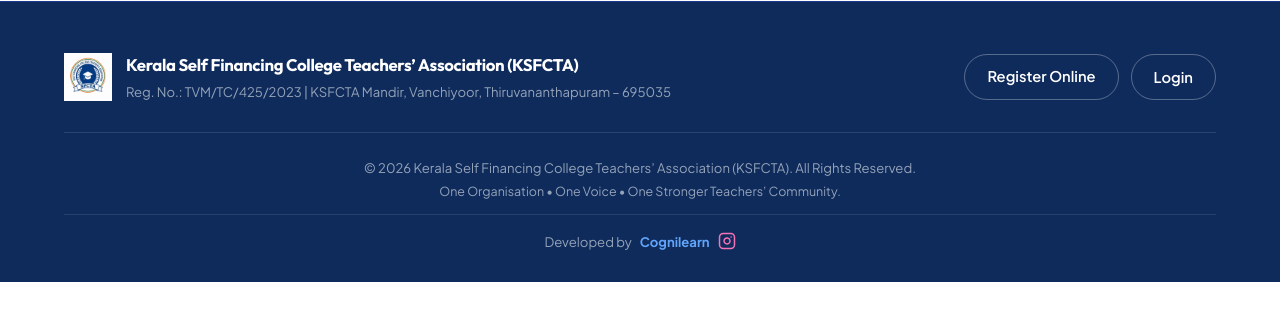
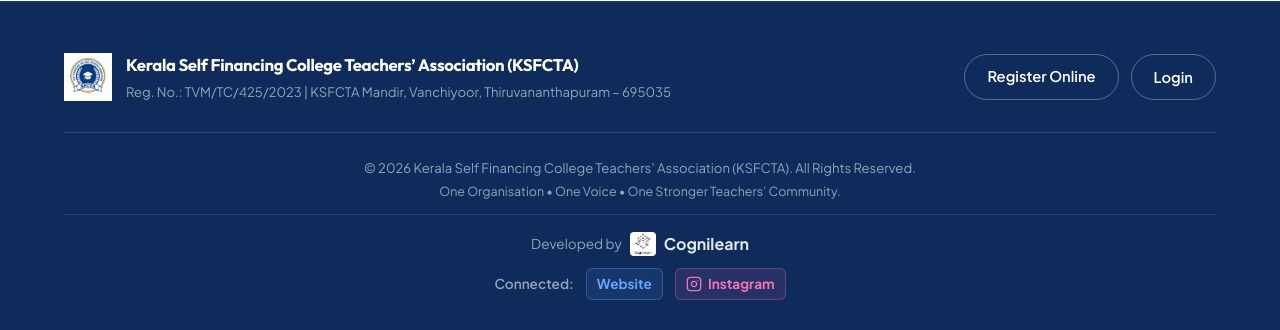
Before and after one commit to Anasma123/KSFCTA, a Django app: page / in a window 1280 px wide. Shown: the part 5543-5873 px from the top of the page. Before the commit the page ends 5825 px from the top, so only its background shows below. Run offline with Django 5.2, Linux system fonts and the light colour scheme; parts of the project's set-up code (start-up, migrations or seed data) failed here and were passed over; some libraries are stand-ins or nearby versions.

Commit message:
Update footer with Cognilearn logo and styling

```diff
--- a/membership/templates/membership/index.html
+++ b/membership/templates/membership/index.html
@@ -478,16 +478,25 @@
       <p>&copy; 2026 Kerala Self Financing College Teachers’ Association (KSFCTA). All Rights Reserved.</p>
       <p style="margin-top: 4px; font-size: 0.78rem; margin-bottom: 12px;">One Organisation • One Voice • One Stronger Teachers’ Community.</p>
 
-      <p style="margin-top: 12px; font-size: 0.82rem; display: flex; align-items: center; justify-content: center; gap: 8px; color: #94a3b8; border-top: 1px solid rgba(255,255,255,0.1); padding-top: 16px;">
-        Developed by <a href="https://cognilearn.org/" target="_blank" style="color: #60A5FA; text-decoration: none; font-weight: 700;">Cognilearn</a>
-        <a href="https://www.instagram.com/cognilearn.lab?stkn=MWh1NWh2OTlibDIweg==" target="_blank" style="color: #F472B6; display: flex; align-items: center;" title="Cognilearn on Instagram">
-          <svg width="18" height="18" viewBox="0 0 24 24" fill="none" stroke="currentColor" stroke-width="2" stroke-linecap="round" stroke-linejoin="round">
-            <rect x="2" y="2" width="20" height="20" rx="5" ry="5"></rect>
-            <path d="M16 11.37A4 4 0 1 1 12.63 8 4 4 0 0 1 16 11.37z"></path>
-            <line x1="17.5" y1="6.5" x2="17.51" y2="6.5"></line>
-          </svg>
-        </a>
-      </p>
+      <div style="margin-top: 12px; font-size: 0.85rem; display: flex; flex-direction: column; align-items: center; justify-content: center; gap: 12px; color: #94a3b8; border-top: 1px solid rgba(255,255,255,0.1); padding-top: 16px;">
+        <div style="display: flex; align-items: center; gap: 8px;">
+          <span>Developed by</span>
+          <img src="{% static 'images/cognilearnlogo.jpeg' %}" alt="Cognilearn Logo" style="height: 24px; border-radius: 4px;" />
+          <span style="font-weight: 700; color: #e2e8f0; font-size: 1rem;">Cognilearn</span>
+        </div>
+        <div style="display: flex; align-items: center; gap: 12px;">
+          <span style="font-weight: 600;">Connected:</span>
+          <a href="https://cognilearn.org/" target="_blank" style="color: #60A5FA; text-decoration: none; font-weight: 700; background: rgba(96,165,250,0.1); padding: 4px 10px; border-radius: 6px; border: 1px solid rgba(96,165,250,0.3); transition: all 0.3s ease;">Website</a>
+          <a href="https://www.instagram.com/cognilearn.lab?stkn=MWh1NWh2OTlibDIweg==" target="_blank" style="color: #F472B6; display: flex; align-items: center; gap: 6px; background: rgba(244,114,182,0.1); padding: 4px 10px; border-radius: 6px; border: 1px solid rgba(244,114,182,0.3); text-decoration: none; font-weight: 700; transition: all 0.3s ease;" title="Cognilearn on Instagram">
+            <svg width="16" height="16" viewBox="0 0 24 24" fill="none" stroke="currentColor" stroke-width="2" stroke-linecap="round" stroke-linejoin="round">
+              <rect x="2" y="2" width="20" height="20" rx="5" ry="5"></rect>
+              <path d="M16 11.37A4 4 0 1 1 12.63 8 4 4 0 0 1 16 11.37z"></path>
+              <line x1="17.5" y1="6.5" x2="17.51" y2="6.5"></line>
+            </svg>
+            Instagram
+          </a>
+        </div>
+      </div>
     </div>
   </div>
 </footer>
```
Also changed, not shown: extracted_media/word/media/cognilearnlogo.jpeg (added), static/images/cognilearnlogo.jpeg (added).
